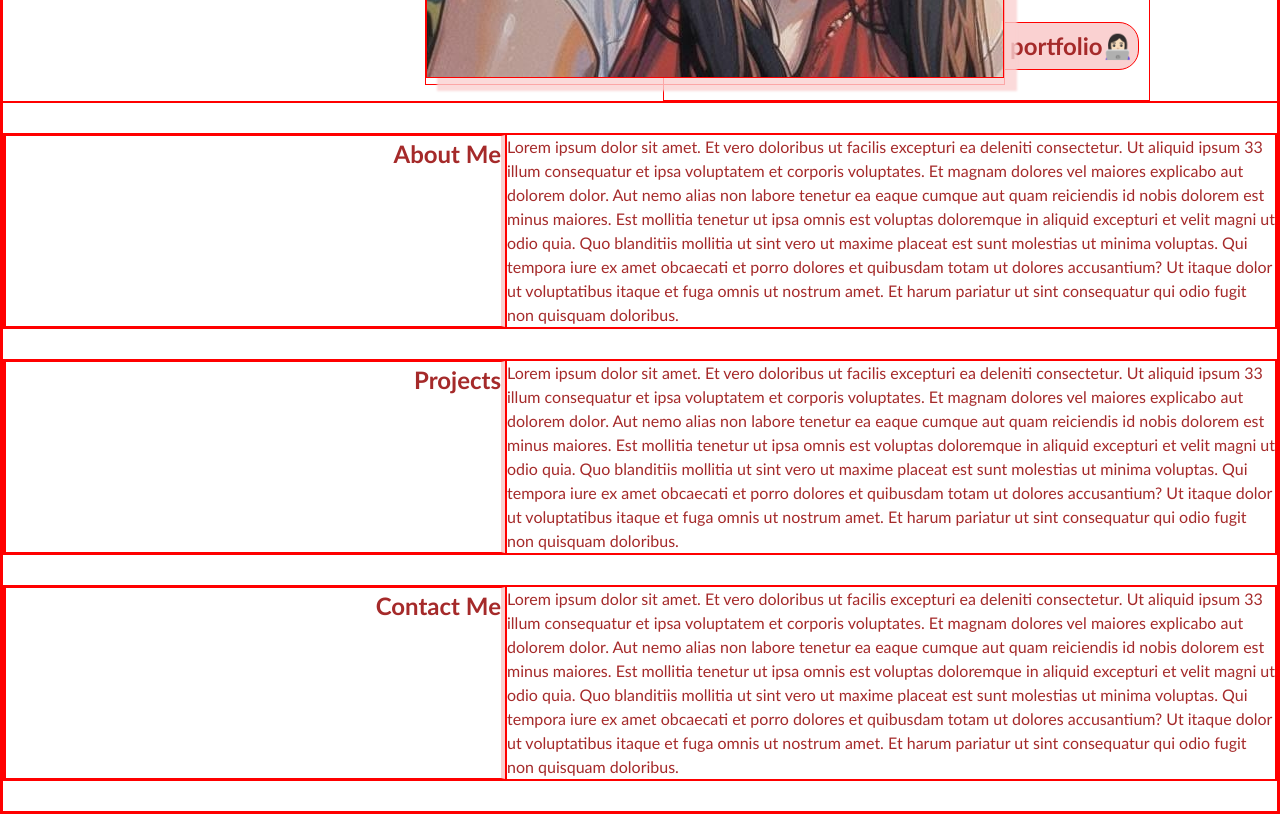
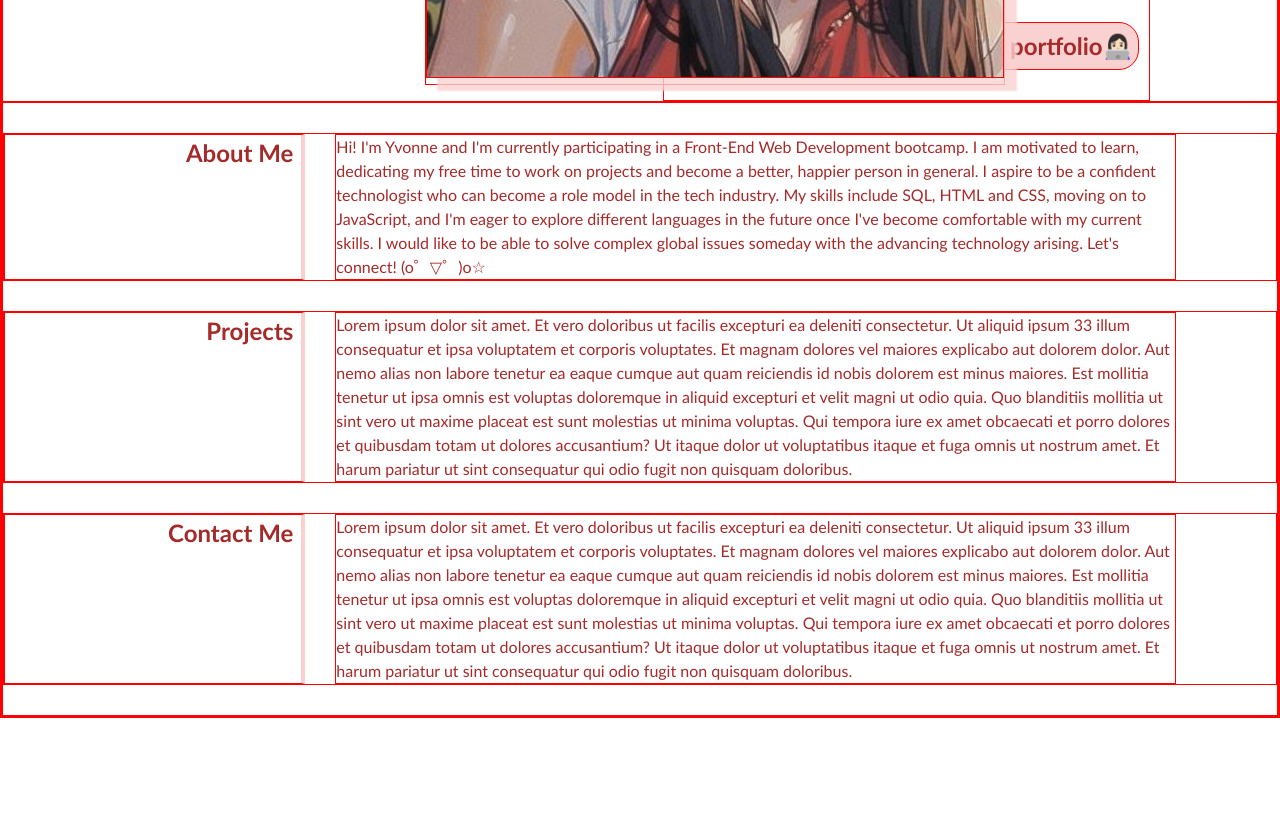
Before and after one commit to yvonne0711/yvonne-s-portfolio, a plain HTML site: page index.html in a window 1280 px wide. Shown: the part 600-1414 px from the top of the page. After the commit the page ends 1318 px from the top, so only its background shows below. Drawn offline with Linux system fonts and the light colour scheme.

Commit message:
Fixes on the fixed width of each element in the main section using flex-basis instead of width in CSS. I make a small temporary bio.

```diff
--- a/assets/css/style.css
+++ b/assets/css/style.css
@@ -35,7 +35,6 @@ p {
   flex-direction: row;
   /* using the css variable rule to apply to the background colour */
   background-color: var(--main-color);
-  position: sticky;
 }
 
 /* heading of my name style. width of the header */
@@ -109,17 +108,19 @@ h2, p {
   background-color: var(--secondary-color);
 }
 
+/* all the main sections are in columns and not rows */
 #page-wrapper {
   display: flex;
   flex-direction: column;
 }
 
+/* each page section's heading and content is side by side */
 .page-section {
   display: flex;
-  justify-content: center;
   margin-bottom: 30px;
 }
 
+/* has space above the about me section and before the hero section */
 #about {
   margin-top: 30px;
 }
@@ -128,11 +129,20 @@ h2, p {
 .page-section h2 {
   display: flex;
   justify-content: flex-end;
-  width: 500px;
-  height: 100%;
+  /* flex basis essentially a fixed width using flexbox. it sets the initial main size of a flex item */
+  flex-basis: 700px;
   border-right: solid var(--secondary-color) 4px;
+  padding-right: 8px;
 }
 
+/* styling the text section of  */
+.page-section p {
+  display: flex;
+  flex-basis: 2000px;
+  margin: 0px 100px 0px 30px;
+}
+
+/* grid on second section */
 
 /* .main-titles {
   display: flex;
@@ -147,4 +157,5 @@ h2, p {
   width: 100%;
   height: 100%;
 } */
+
 /* media queries */
--- a/index.html
+++ b/index.html
@@ -34,19 +34,15 @@
   <main id="page-wrapper">
     <!-- about me -->
     <section class="page-section" id="about">
-      <div class="main-titles">
-        <h2>About Me</h2>
-      </div>
+      <h2>About Me</h2>
       <p>
-        Lorem ipsum dolor sit amet. Et vero doloribus ut facilis excepturi ea deleniti consectetur. Ut aliquid ipsum 33 illum consequatur et ipsa voluptatem et corporis voluptates. Et magnam dolores vel maiores explicabo aut dolorem dolor. Aut nemo alias non labore tenetur ea eaque cumque aut quam reiciendis id nobis dolorem est minus maiores. Est mollitia tenetur ut ipsa omnis est voluptas doloremque in aliquid excepturi et velit magni ut odio quia. Quo blanditiis mollitia ut sint vero ut maxime placeat est sunt molestias ut minima voluptas. Qui tempora iure ex amet obcaecati et porro dolores et quibusdam totam ut dolores accusantium? Ut itaque dolor ut voluptatibus itaque et fuga omnis ut nostrum amet. Et harum pariatur ut sint consequatur qui odio fugit non quisquam doloribus.
+        Hi! I'm Yvonne and I'm currently participating in a Front-End Web Development bootcamp. I am motivated to learn, dedicating my free time to work on projects and become a better, happier person in general. I aspire to be a confident technologist who can become a role model in the tech industry. My skills include SQL, HTML and CSS, moving on to JavaScript, and I'm eager to explore different languages in the future once I've become comfortable with my current skills. I would like to be able to solve complex global issues someday with the advancing technology arising. Let's connect! (o゜▽゜)o☆
       </p>
     </section>
 
     <!-- portfolio container -->
     <section class="page-section" id="projects">
-      <div class="main-titles">
-        <h2>Projects</h2>
-      </div>
+      <h2>Projects</h2>
       <p>
         Lorem ipsum dolor sit amet. Et vero doloribus ut facilis excepturi ea deleniti consectetur. Ut aliquid ipsum 33 illum consequatur et ipsa voluptatem et corporis voluptates. Et magnam dolores vel maiores explicabo aut dolorem dolor. Aut nemo alias non labore tenetur ea eaque cumque aut quam reiciendis id nobis dolorem est minus maiores. Est mollitia tenetur ut ipsa omnis est voluptas doloremque in aliquid excepturi et velit magni ut odio quia. Quo blanditiis mollitia ut sint vero ut maxime placeat est sunt molestias ut minima voluptas. Qui tempora iure ex amet obcaecati et porro dolores et quibusdam totam ut dolores accusantium? Ut itaque dolor ut voluptatibus itaque et fuga omnis ut nostrum amet. Et harum pariatur ut sint consequatur qui odio fugit non quisquam doloribus.
       </p>
@@ -54,9 +50,7 @@
 
     <!-- contact -->
     <section class="page-section contact" id="contact">
-      <div class="main-titles">
-        <h2>Contact Me</h2>
-      </div>
+      <h2>Contact Me</h2>
       <p>
         Lorem ipsum dolor sit amet. Et vero doloribus ut facilis excepturi ea deleniti consectetur. Ut aliquid ipsum 33 illum consequatur et ipsa voluptatem et corporis voluptates. Et magnam dolores vel maiores explicabo aut dolorem dolor. Aut nemo alias non labore tenetur ea eaque cumque aut quam reiciendis id nobis dolorem est minus maiores. Est mollitia tenetur ut ipsa omnis est voluptas doloremque in aliquid excepturi et velit magni ut odio quia. Quo blanditiis mollitia ut sint vero ut maxime placeat est sunt molestias ut minima voluptas. Qui tempora iure ex amet obcaecati et porro dolores et quibusdam totam ut dolores accusantium? Ut itaque dolor ut voluptatibus itaque et fuga omnis ut nostrum amet. Et harum pariatur ut sint consequatur qui odio fugit non quisquam doloribus.
       </p>
```
Also changed, not shown: 1 other file.
